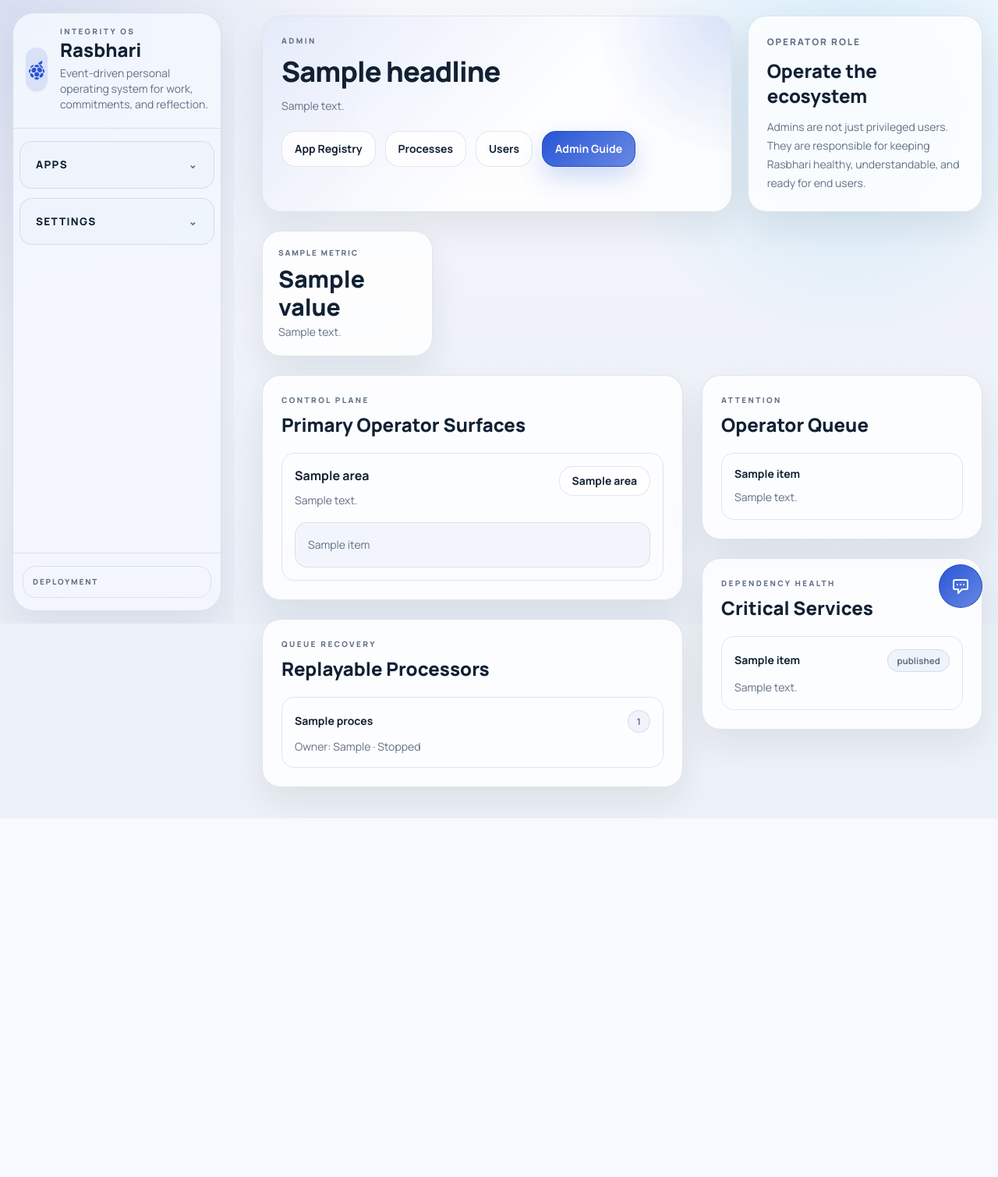
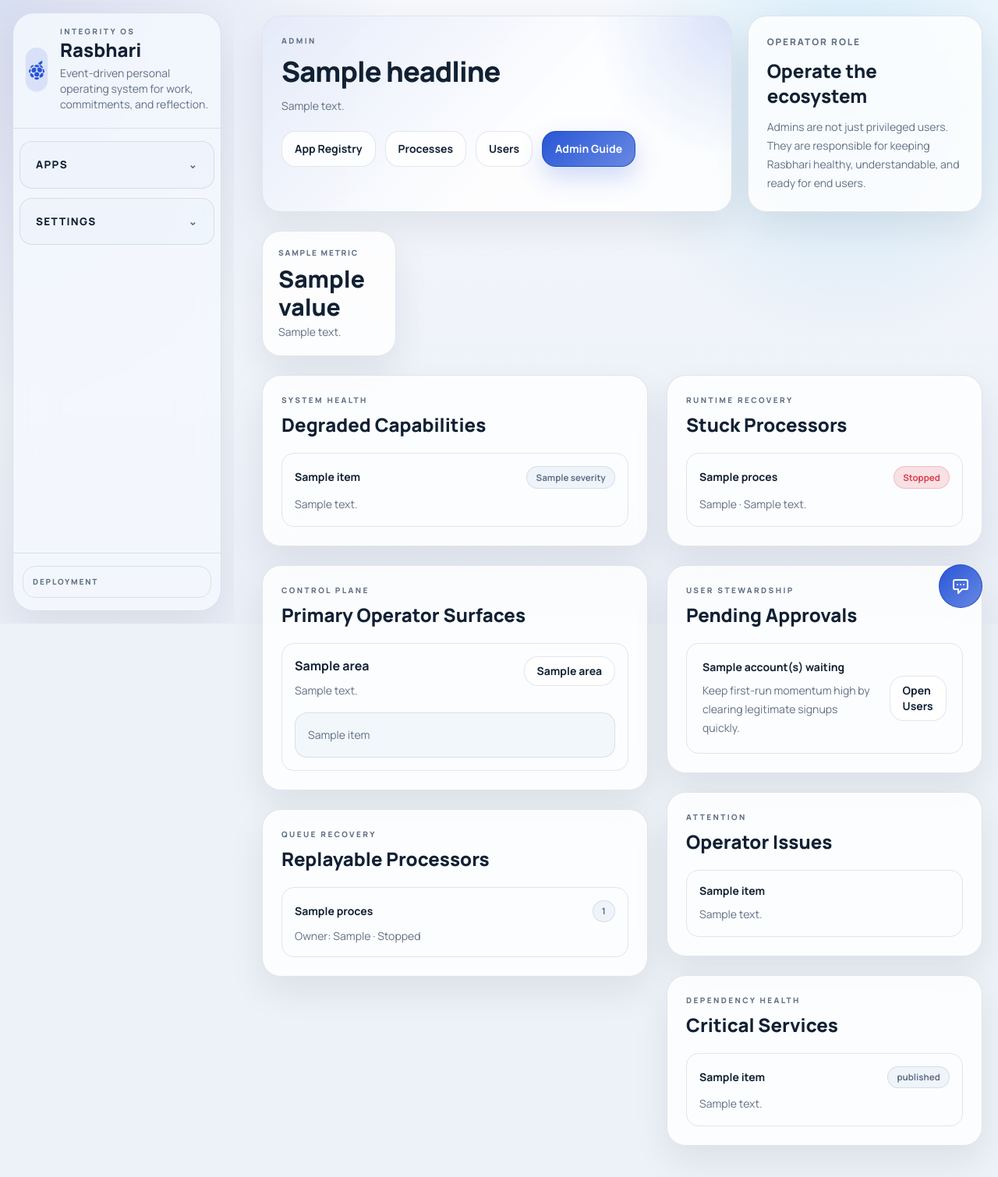
Before and after one commit to gabru-md/integrity, a Flask app: template templates/admin_overview.html in a window 1280 px wide. Shown: the whole page at 78% size. Before the commit the page ends 1050 px from the top, so only its background shows below. Run offline with Flask 3, Linux system fonts and the light colour scheme; the template is opened without the code that fills it: most values are stand-ins (such as "Sample title", 1, 10 or a date in 2020); some libraries are stand-ins or nearby versions.

Commit message:
- improved admin overview

```diff
--- a/templates/admin_overview.html
+++ b/templates/admin_overview.html
@@ -24,7 +24,7 @@
         </div>
     </section>
 
-    <section class="grid grid-cols-1 gap-4 lg:grid-cols-4">
+    <section class="grid grid-cols-1 gap-4 lg:grid-cols-5">
         {% for metric in admin_data.metrics %}
         <article class="shell-card p-5">
             <div class="text-[10px] font-extrabold uppercase tracking-[0.18em] text-[var(--text-soft)]">{{ metric.label }}</div>
@@ -34,8 +34,26 @@
         {% endfor %}
     </section>
 
-    <section class="grid grid-cols-1 gap-6 xl:grid-cols-[1.2fr_0.8fr]">
+    <section class="grid grid-cols-1 gap-6 xl:grid-cols-[1.1fr_0.9fr]">
         <div class="space-y-6">
+            <article class="shell-card p-6">
+                <div class="section-kicker text-[10px] font-extrabold uppercase">System Health</div>
+                <h2 class="mt-2 text-2xl font-extrabold text-[var(--text)]">Degraded Capabilities</h2>
+                <div class="mt-5 grid gap-3">
+                    {% for item in admin_data.degraded_capabilities %}
+                    <a href="{{ item.href }}" class="rounded-2xl border border-[var(--border)] bg-[var(--surface-soft)] p-4 transition hover:-translate-y-0.5">
+                        <div class="flex items-center justify-between gap-3">
+                            <div class="text-sm font-bold text-[var(--text)]">{{ item.title }}</div>
+                            <span class="ui-badge{% if item.severity == 'danger' %} ui-badge-danger{% elif item.severity == 'attention' %} ui-badge-warning{% endif %}">{{ item.severity | capitalize }}</span>
+                        </div>
+                        <div class="mt-2 text-sm leading-6 text-[var(--text-soft)]">{{ item.body }}</div>
+                    </a>
+                    {% else %}
+                    <div class="rounded-2xl border border-dashed border-[var(--border)] p-4 text-sm text-[var(--text-soft)]">No degraded capabilities are surfaced right now.</div>
+                    {% endfor %}
+                </div>
+            </article>
+
             <article class="shell-card p-6">
                 <div class="section-kicker text-[10px] font-extrabold uppercase">Control Plane</div>
                 <h2 class="mt-2 text-2xl font-extrabold text-[var(--text)]">Primary Operator Surfaces</h2>
@@ -80,8 +98,40 @@
 
         <div class="space-y-6">
             <article class="shell-card p-6">
+                <div class="section-kicker text-[10px] font-extrabold uppercase">Runtime Recovery</div>
+                <h2 class="mt-2 text-2xl font-extrabold text-[var(--text)]">Stuck Processors</h2>
+                <div class="mt-5 grid gap-3">
+                    {% for process in admin_data.stuck_processors %}
+                    <a href="{{ process.href }}" class="rounded-2xl border border-[var(--border)] bg-[var(--surface-soft)] p-4 transition hover:-translate-y-0.5">
+                        <div class="flex items-center justify-between gap-3">
+                            <div class="text-sm font-bold text-[var(--text)]">{{ process.name }}</div>
+                            <span class="ui-badge ui-badge-danger">Stopped</span>
+                        </div>
+                        <div class="mt-2 text-sm leading-6 text-[var(--text-soft)]">{{ process.owner_app }} · {{ process.summary }}</div>
+                    </a>
+                    {% else %}
+                    <div class="rounded-2xl border border-dashed border-[var(--border)] p-4 text-sm text-[var(--text-soft)]">No enabled processors are currently stuck.</div>
+                    {% endfor %}
+                </div>
+            </article>
+
+            <article class="shell-card p-6">
+                <div class="section-kicker text-[10px] font-extrabold uppercase">User Stewardship</div>
+                <h2 class="mt-2 text-2xl font-extrabold text-[var(--text)]">Pending Approvals</h2>
+                <div class="mt-5 rounded-2xl border border-[var(--border)] bg-[var(--surface-soft)] p-5">
+                    <div class="flex items-center justify-between gap-4">
+                        <div>
+                            <div class="text-sm font-bold text-[var(--text)]">{{ admin_data.pending_approvals }} account(s) waiting</div>
+                            <div class="mt-2 text-sm leading-6 text-[var(--text-soft)]">Keep first-run momentum high by clearing legitimate signups quickly.</div>
+                        </div>
+                        <a href="/users/home" class="btn-secondary px-4 py-2 text-sm">Open Users</a>
+                    </div>
+                </div>
+            </article>
+
+            <article class="shell-card p-6">
                 <div class="section-kicker text-[10px] font-extrabold uppercase">Attention</div>
-                <h2 class="mt-2 text-2xl font-extrabold text-[var(--text)]">Operator Queue</h2>
+                <h2 class="mt-2 text-2xl font-extrabold text-[var(--text)]">Operator Issues</h2>
                 <div class="mt-5 grid gap-3">
                     {% for item in admin_data.attention_items %}
                     <a href="{{ item.href }}" class="rounded-2xl border border-[var(--border)] bg-[var(--surface-soft)] p-4 transition hover:-translate-y-0.5">
```
Also changed, not shown: docs/rasbhari.md (+8 -0 lines), gabru/flask/server.py (+89 -24 lines), tests/test_cleanup_regressions.py (+3 -0 lines).
